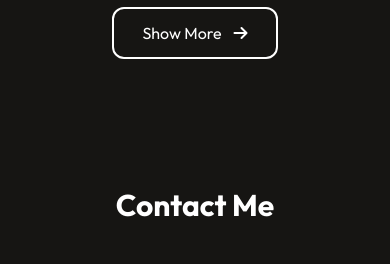
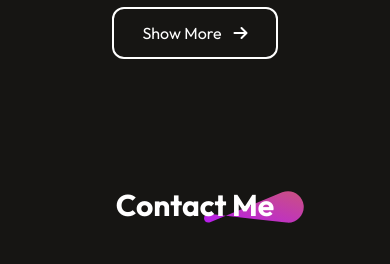
Before and after one commit to nirajsathe80/personal_portfolio, a React (Vite) app: page / in a window 390 px wide. Shown: the part 5267-5531 px from the top of the page. Built offline with nearby package versions, Linux system fonts and the light colour scheme.

Commit message:
feat: enhance contact section for mobile responsiveness

```diff
--- a/src/components/contact/index.tsx
+++ b/src/components/contact/index.tsx
@@ -1,9 +1,24 @@
 import { conatctData } from "../data";
+import waveHandSvg from "../../assets/images/wave-hand.svg";
 
 function Contact() {
+  const handleClick = (url: string) => {
+    if (!url) {
+      return;
+    }
+    window.open(url, "_blank");
+  };
+
   return (
     <div id="contact" className="flex flex-col items-center gap-5 py-12">
-      <h2 className="font-bold text-3xl">Contact Me</h2>
+      <div className="w-max relative">
+        <h2 className="font-bold text-3xl z-10">Contact Me</h2>
+        <img
+          src={waveHandSvg}
+          alt="wave-hand"
+          className="absolute w-[100px] right-[-30px] top-1 z-[-1]"
+        />
+      </div>
       <div className="text-center">
         <div>
           <h3 className="font-semibold text-3xl my-4 hero-text">Let's talk</h3>
@@ -13,9 +28,15 @@ function Contact() {
           </p>
           <div className="flex flex-col gap-4 my-6">
             {conatctData.map((contact) => {
-              const { title, className } = contact;
+              const { title, className, url } = contact;
               return (
-                <div key={title} className="flex items-center  gap-5">
+                <div
+                  key={title}
+                  className={`flex items-center gap-5 ${
+                    url ? "cursor-pointer" : ""
+                  }`}
+                  onClick={() => handleClick(url)}
+                >
                   <span>
                     <i className={className}></i>
                   </span>
--- a/src/components/data/index.ts
+++ b/src/components/data/index.ts
@@ -180,21 +180,26 @@ export const conatctData = [
   {
     title: "nirajsathe80@gmail.com",
     className: "fa-solid fa-envelope",
+    url: "https://mail.google.com/mail/u/0/#inbox",
   },
   {
     title: "+91-9028857806",
     className: "fa-solid fa-phone",
+    url: "",
   },
   {
     title: "Linkdin",
     className: "fa-brands fa-linkedin",
+    url: "https://www.linkedin.com/in/niraj-sathe-634390167/",
   },
   {
     title: "Github",
     className: "fa-brands fa-github",
+    url: "https://github.com/nirajsathe80/",
   },
   {
     title: "Nanded, Maharashtra",
     className: "fa-solid fa-location-dot",
+    url: "",
   },
 ];
```
Also changed, not shown: src/assets/images/wave-hand.svg (added).
